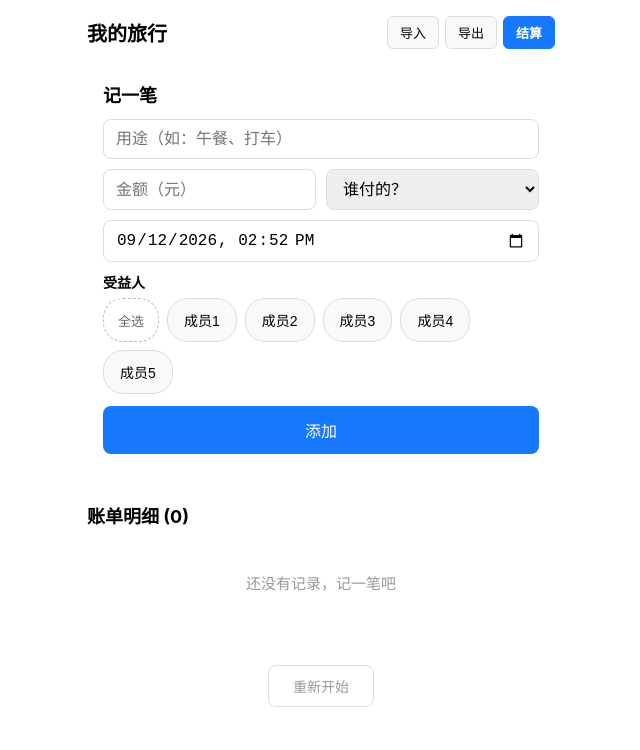
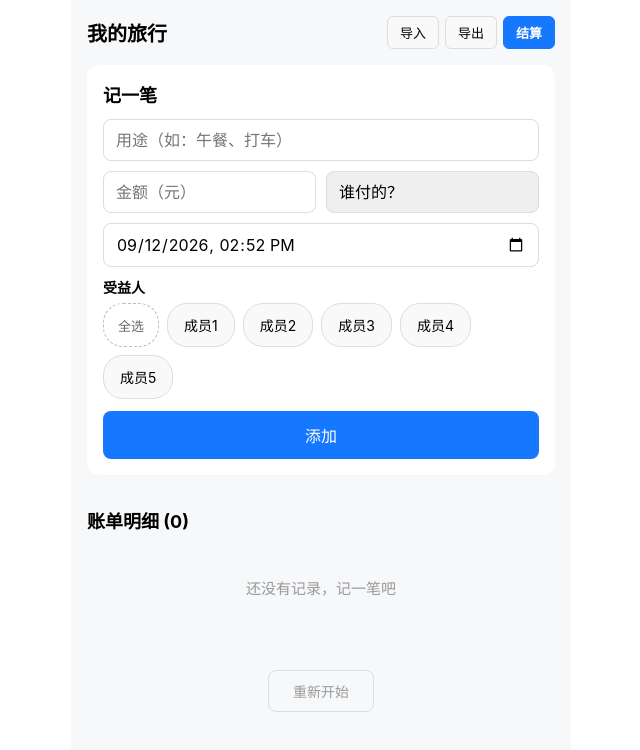
Before and after one commit to xinyuwto/trip-fee-calculator, a Vue app: page / in a window 1280 px wide. Both pictures are taken after a click on the button "开始旅行". Shown: the top 750 px of the page, without its empty margins (319-959 px from the left). Built offline with nearby package versions, Linux system fonts and the light colour scheme.

Commit message:
feat: add route guard and shared styles

```diff
--- a/src/main.js
+++ b/src/main.js
@@ -1,3 +1,4 @@
+import './style.css'
 import { createApp } from 'vue'
 import App from './App.vue'
 import router from './router'
--- a/src/router/index.js
+++ b/src/router/index.js
@@ -1,4 +1,5 @@
 import { createRouter, createWebHashHistory } from 'vue-router'
+import { useTripStore } from '../stores/trip'
 import InitView from '../views/InitView.vue'
 import ExpenseView from '../views/ExpenseView.vue'
 import SettlementView from '../views/SettlementView.vue'
@@ -16,4 +17,15 @@ const router = createRouter({
   routes
 })
 
+router.beforeEach((to) => {
+  const { trip } = useTripStore()
+
+  if (!trip.value && to.name !== 'init') {
+    return { name: 'init' }
+  }
+  if (trip.value && to.name === 'init') {
+    return { name: 'expense' }
+  }
+})
+
 export default router
--- /dev/null
+++ b/src/style.css
@@ -0,0 +1,16 @@
+.page {
+  min-height: 100dvh;
+  background: #f7f8fa;
+}
+
+input, select, textarea, button {
+  -webkit-appearance: none;
+  appearance: none;
+  font-family: inherit;
+}
+
+input:focus, select:focus, textarea:focus {
+  outline: none;
+  border-color: #1677ff !important;
+  box-shadow: 0 0 0 2px rgba(22, 119, 255, 0.15);
+}
```
